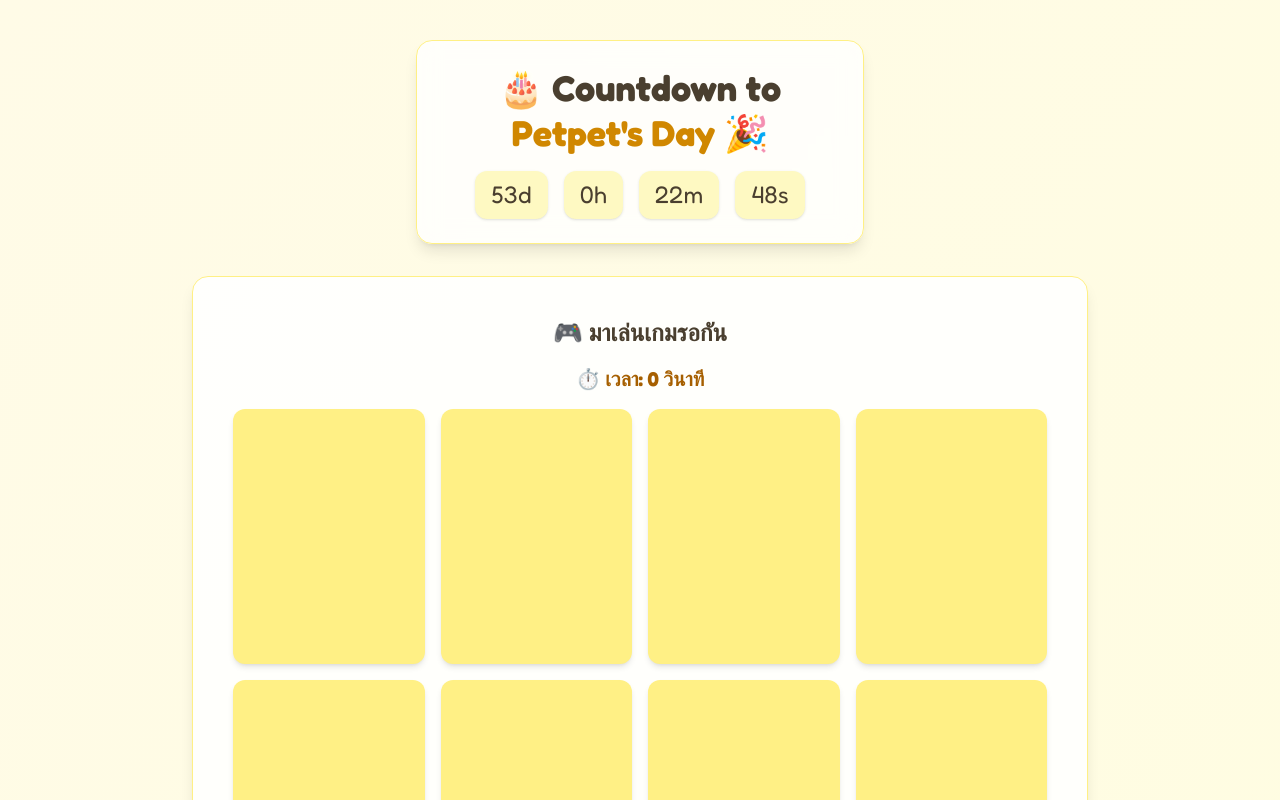
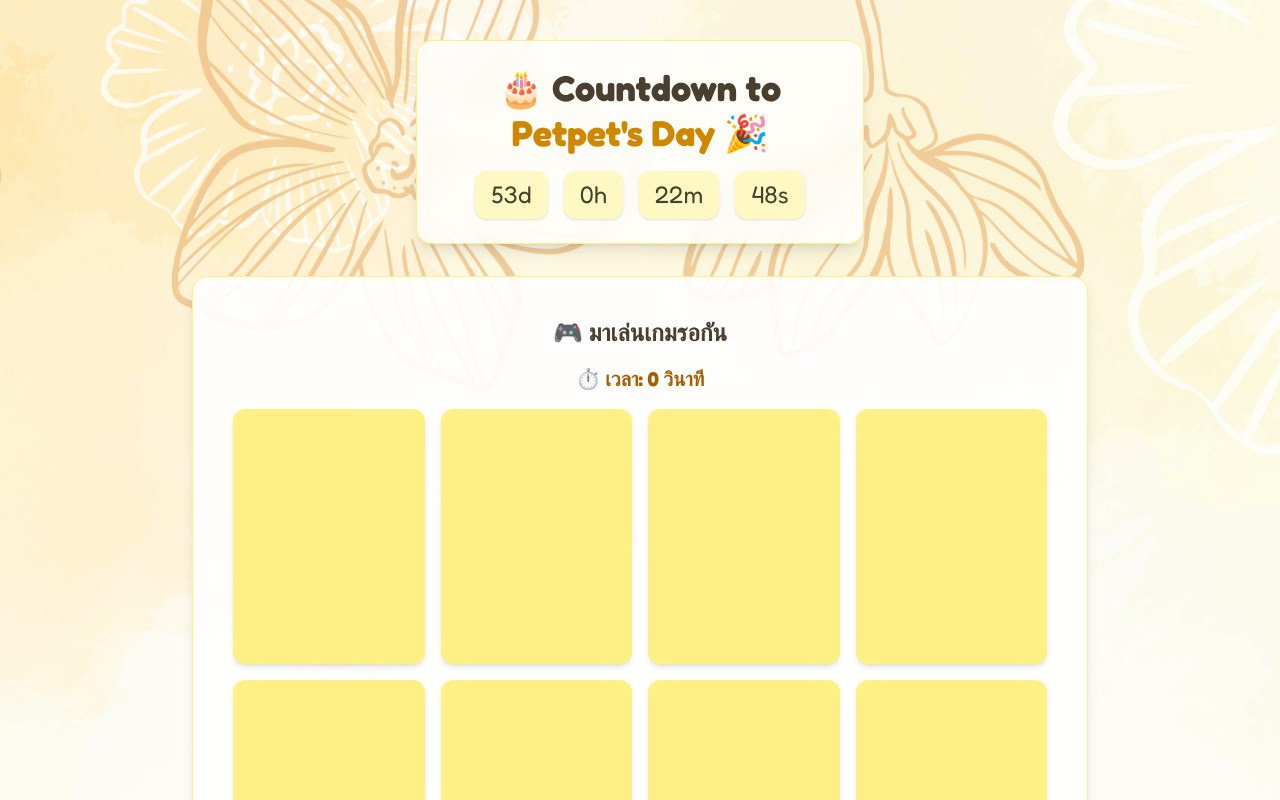
Before and after one commit to sanellman/ipetpetu-next, a Next.js app: page / in a window 1280 px wide. Shown: the top 800 px of the page. Built offline with nearby package versions, Linux system fonts and the light colour scheme.

Commit message:
change bg image

```diff
--- a/src/app/page.jsx
+++ b/src/app/page.jsx
@@ -24,7 +24,10 @@ function Countdown() {
   if (timeLeft.total <= 0) return null;
 
   return (
-    <div className="min-h-screen w-full bg-gradient-to-br from-[#fffbe7] to-[#fffde0] flex flex-col items-center px-4 py-10 text-[#4a3f2f]">
+    <div
+  className="min-h-screen w-full bg-cover bg-center bg-no-repeat flex flex-col items-center px-4 py-10 text-[#4a3f2f]"
+  style={{ backgroundImage: "url('/images/blackgrounds/flower2.jpg')" }}
+>
 
       {/* Countdown Card */}
       <div className="w-full max-w-md bg-white/80 backdrop-blur-md border border-yellow-200 shadow-lg rounded-2xl p-6 mb-8 text-center">
```
Also changed, not shown: public/images/blackgrounds/flower1.jpg (added), public/images/blackgrounds/flower2.jpg (added).
